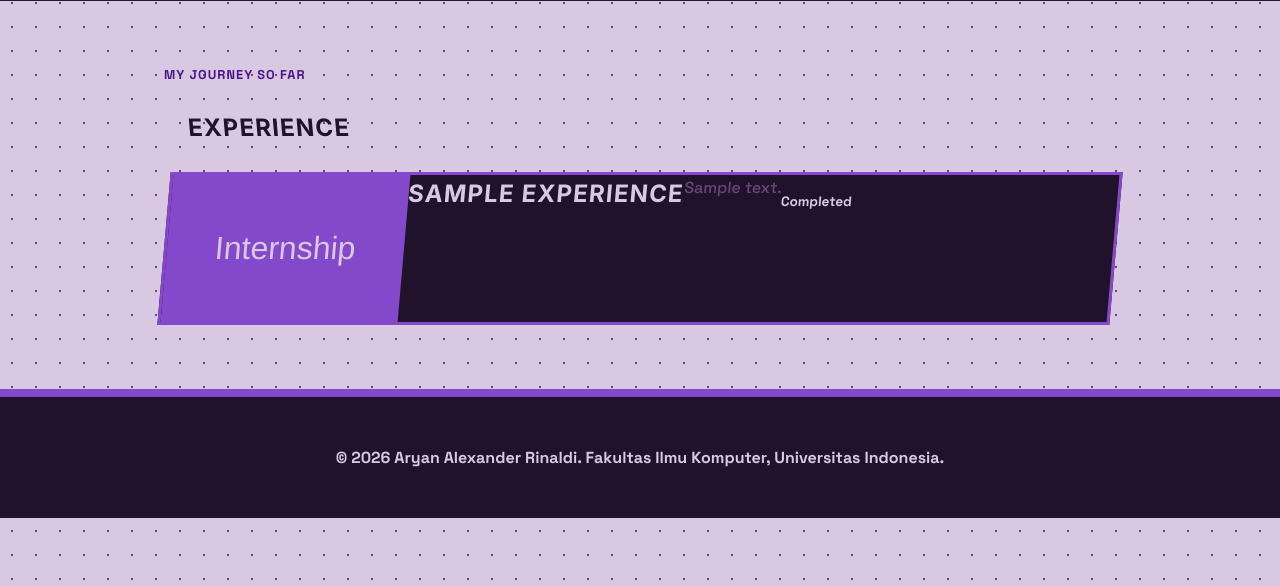
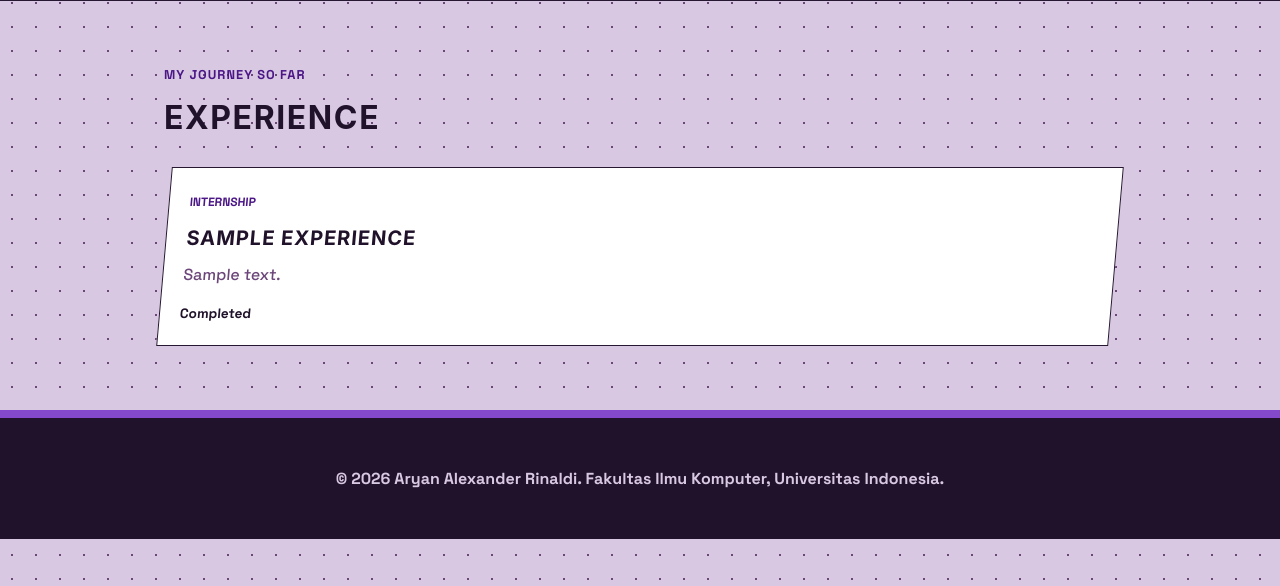
Before and after one commit to aryanalexander-cmyk/myportofolio, a Django app: page /experience/ in a window 1280 px wide. Shown: the part 81-667 px from the top of the page. Run offline with Django 5.2, Linux system fonts and the light colour scheme; tables that the repository leaves empty hold one stand-in row (values such as "Sample post").

Commit message:
Tutorial 02 - changed exp. section

```diff
--- a/static/css/style.css
+++ b/static/css/style.css
@@ -418,46 +418,40 @@ h1, h2, h3, .brand {
 }
 
 .experience-section h1 {
-    padding: 1.5rem;
-    transform: skewX(5deg);
+    margin: 0.4rem 0 1.5rem;
+    font-size: 2rem;
 }
 
 .experience-grid {
-    display: flex;
-    flex-direction: column;
-    gap: 1.5rem;
+    display: grid;
+    grid-template-columns: repeat(auto-fit, minmax(240px, 1fr));
+    gap: 1rem;
 }
 
 .experience-card {
-    display: flex;
-    background-color: var(--ink);
-    color: var(--paper);
-    border: 3px solid var(--accent);
+    padding: 1.25rem;
+    background-color: #fff;
+    border: 1px solid var(--line);
+    border-radius: var(--radius);
     transform: skewX(-5deg);
     transition: transform 0.2s ease;
 }
 
-.experience-card:hover {
+.experience-card:hover{
     transform: skewX(0deg) scale(1.02);
     box-shadow: var(--shadow);
 }
 
 .experience-category {
-    background-color: var(--accent);
-    color: var(--paper);
-    font-family: "Anton", sans-serif;
-    font-size: 2rem;
-    padding: 3rem;
-    display: flex;
-    align-items: center;
-    justify-content: center;
-    min-width: 120px;
+    color: var(--accent-dark);
+    font-size: 0.75rem;
+    font-weight: 700;
+    text-transform: uppercase;
 }
 
-.experience-card h3 {
-    font-size: 1.5rem;
-    margin-bottom: 0.5rem;
-    color: var(--paper);
+.experience-card h2 {
+    margin: 0.5rem 0;
+    font-size: 1.25rem;
 }
 
 .experience-description,
```
